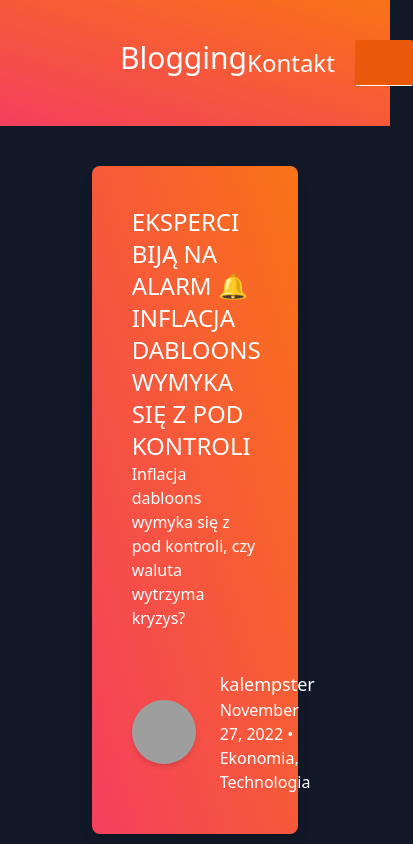
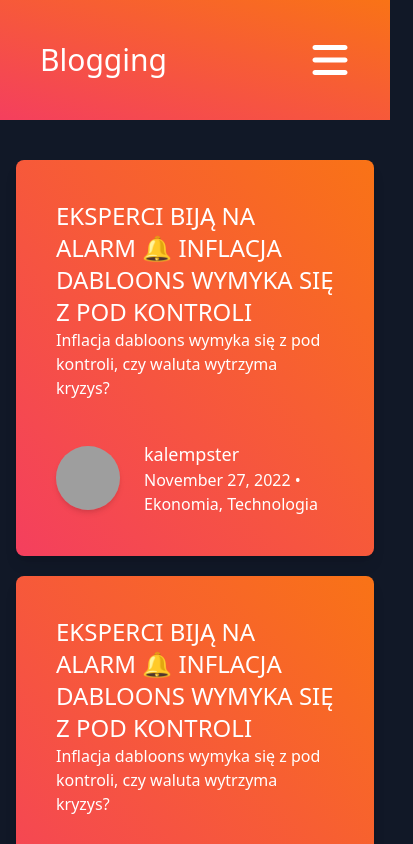
Before and after one commit to irunislaw/Bloging, a website built with Vite: page frontend/index.html in a window 390 px wide. Shown: the top 844 px of the page, 413 px wide, since content can reach past the window. Built offline with nearby package versions, Linux system fonts and the light colour scheme; grey boxes are pictures that could not be loaded.

Commit message:
Navbar burger added + minor fixes

```diff
--- a/frontend/index.html
+++ b/frontend/index.html
@@ -11,21 +11,26 @@
 <body class="bg-gray-900">
     <div id="app" class>
         <div class="bg-gradient-to-tr from-rose-500 to-orange-500 p-10 ">
-            <div class="flex justify-between px-20">
+            <div class="flex justify-between md:px-20 items-center">
                 <div class="text-3xl text-white font-medium cursor-pointer">Blogging</div>
-                <div class="text-2xl text-white flex gap-5 items-center">
+                <div class="hidden md:flex text-2xl text-white gap-5 items-center">
                     <div class="cursor-pointer">Kontakt</div>
                     <input
                         class="placeholder:text-gray-200 block bg-orange-600 border-b-white border border-transparent w-full text-xl rounded-sm py-2 px-7 shadow-sm focus:outline-none"
                         placeholder="Wyszukaj artykuł..." type="text" name="search" />
 
-                    </div>
+                </div>
+                <div class="flex md:hidden">
+                    <img src="./image/bars-solid.svg" class="w-10 aspect-square invert" alt="">
+
+                </div>
+
             </div>
         </div>
 
-        <div class="flex justify-center p-10">
+        <div class="flex justify-center py-10 px-4 lg:p-10">
 
-            <div id="blogs" class="grid grid-cols-1 gap-5 w-2/3 xl:grid-cols-2 content-center">
+            <div id="blogs" class="grid grid-cols-1 gap-5 w-full lg:w-2/3 xl:grid-cols-2 content-center">
 
 
             </div>
@@ -34,9 +39,9 @@
 
         <footer class="flex flex-col items-center justify-between p-6 bg-gray-900 sm:flex-row">
             <a href="#"
-                class="text-xl font-bold ansition-colors duration-300 text-gray-300 hover:text-orange-500">Brand</a>
+                class="text-xl font-bold ansition-colors duration-300 text-gray-300 hover:text-orange-500">Blogging</a>
 
-            <p class="text-sm text-gray-600 dark:text-gray-300">© Copyright 2021. All Rights Reserved.</p>
+            <p class="text-sm text-gray-600 dark:text-gray-300">© Copyright 2022. All Rights Reserved.</p>
 
             <div class="flex -mx-2">
                 <a href="#" class="mx-2  transition-colors duration-300 text-gray-300 hover:text-orange-500"
--- a/frontend/src/index.ts
+++ b/frontend/src/index.ts
@@ -1,6 +1,5 @@
 import { BlogComponent } from "./components/Blog";
 import sanitize from "sanitize-html";
-import axios from "axios";
 
 const blogsDiv = document.querySelector("#blogs") as HTMLDivElement;
 
```
Also changed, not shown: frontend/image/bars-solid.svg (added).
